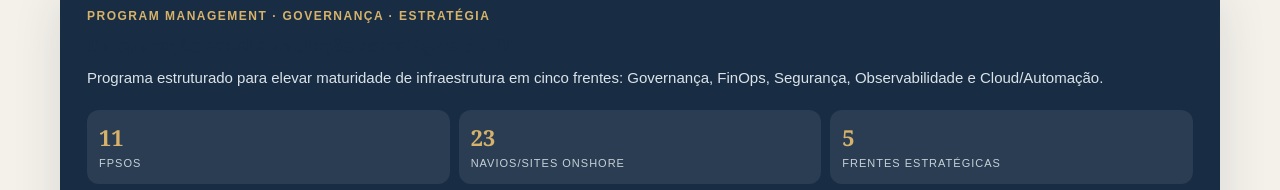
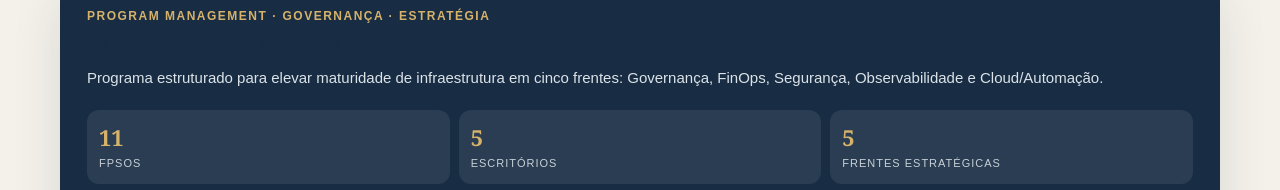
Before and after one commit to daniele-cdbrito/Daniele-Brito-, a plain HTML site: page index.html in a window 1280 px wide. Shown: the part 4303-4493 px from the top of the page. Drawn offline with Linux system fonts and the light colour scheme.

Commit message:
Update index.html

```diff
--- a/index.html
+++ b/index.html
@@ -251,7 +251,7 @@ footer strong{color:white}
 <p>Programa estruturado para elevar maturidade de infraestrutura em cinco frentes: Governança, FinOps, Segurança, Observabilidade e Cloud/Automação.</p>
 <div class="kpis">
 <div class="kpi"><strong>11</strong><span>FPSOs</span></div>
-<div class="kpi"><strong>23</strong><span>Navios/sites onshore</span></div>
+<div class="kpi"><strong>5</strong><span>Escritórios</span></div>
 <div class="kpi"><strong>5</strong><span>Frentes estratégicas</span></div>
 <div class="kpi"><strong>3</strong><span>Projetos de refresh</span></div>
 <div class="kpi"><strong>~3</strong><span>Meses de governança</span></div>
```
